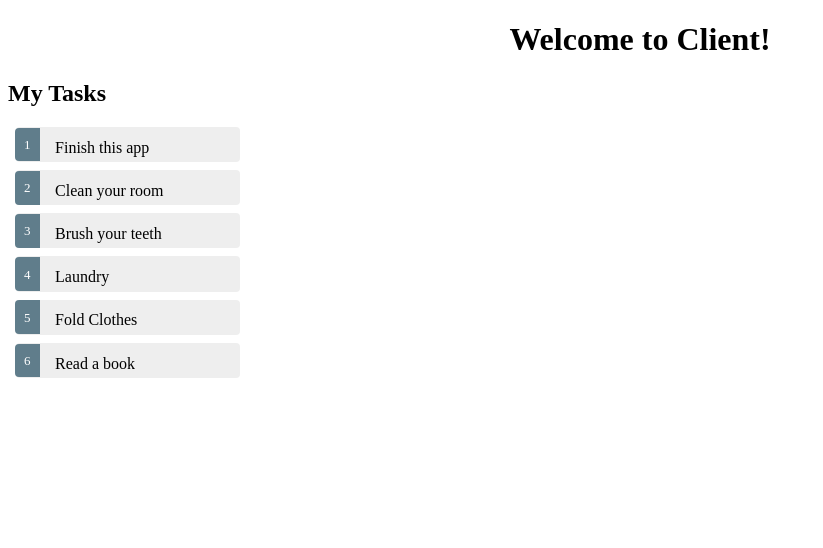
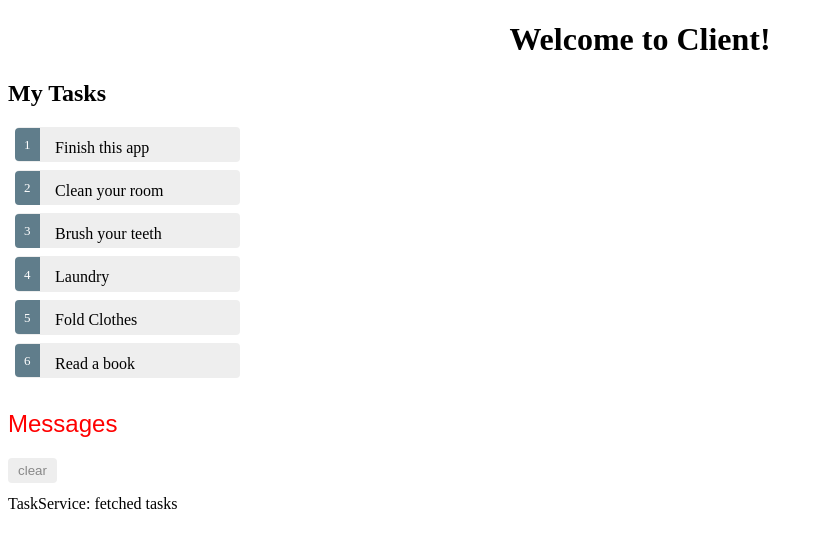
Before and after one commit to HGunther/GoalsToActions, an Angular app in the folder Client/: page / in a window 1280 px wide. Shown: the top 548 px of the page, without its empty margins (0-823 px from the left). Built offline with nearby package versions, Linux system fonts and the light colour scheme.

Commit message:
Added a servivce handler to fetch the list of tasks. Added a message service to display important messages.

```diff
--- a/Client/src/app/app.component.html
+++ b/Client/src/app/app.component.html
@@ -5,6 +5,8 @@
   </h1>
 </div>
 
-  <app-task-list></app-task-list>
+
+<app-task-list></app-task-list>
+<app-messages></app-messages>
 
 <router-outlet></router-outlet>
--- a/Client/src/app/app.module.ts
+++ b/Client/src/app/app.module.ts
@@ -6,12 +6,14 @@
 import { AppComponent } from './app.component';
 import { TaskComponent } from './task/task.component';
 import { TaskListComponent } from './task-list/task-list.component';
+import { MessagesComponent } from './messages/messages.component';
 
 @NgModule({
   declarations: [
     AppComponent,
     TaskComponent,
-    TaskListComponent
+    TaskListComponent,
+    MessagesComponent
   ],
   imports: [
     BrowserModule,
--- /dev/null
+++ b/Client/src/app/message.service.ts
@@ -0,0 +1,16 @@
+import { Injectable } from '@angular/core';
+
+@Injectable({
+  providedIn: 'root',
+})
+export class MessageService {
+  messages: string[] = [];
+
+  add(message: string) {
+    this.messages.push(message);
+  }
+
+  clear() {
+    this.messages = [];
+  }
+}
--- /dev/null
+++ b/Client/src/app/messages/messages.component.css
@@ -0,0 +1,35 @@
+/* MessagesComponent's private CSS styles */
+h2 {
+    color: red;
+    font-family: Arial, Helvetica, sans-serif;
+    font-weight: lighter;
+  }
+  body {
+    margin: 2em;
+  }
+  body, input[text], button {
+    color: crimson;
+    font-family: Cambria, Georgia;
+  }
+
+  button.clear {
+    font-family: Arial;
+    background-color: #eee;
+    border: none;
+    padding: 5px 10px;
+    border-radius: 4px;
+    cursor: pointer;
+    cursor: hand;
+  }
+  button:hover {
+    background-color: #cfd8dc;
+  }
+  button:disabled {
+    background-color: #eee;
+    color: #aaa;
+    cursor: auto;
+  }
+  button.clear {
+    color: #888;
+    margin-bottom: 12px;
+  }
--- /dev/null
+++ b/Client/src/app/messages/messages.component.html
@@ -0,0 +1,8 @@
+<div *ngIf="messageService.messages.length">
+
+  <h2>Messages</h2>
+  <button class="clear"
+          (click)="messageService.clear()">clear</button>
+  <div *ngFor='let message of messageService.messages'> {{message}} </div>
+
+</div>
--- /dev/null
+++ b/Client/src/app/messages/messages.component.ts
@@ -0,0 +1,16 @@
+import { Component, OnInit } from '@angular/core';
+import { MessageService } from '../message.service';
+
+@Component({
+  selector: 'app-messages',
+  templateUrl: './messages.component.html',
+  styleUrls: ['./messages.component.css']
+})
+export class MessagesComponent implements OnInit {
+
+  constructor(public messageService: MessageService) { }
+
+  ngOnInit() {
+  }
+
+}
--- a/Client/src/app/task-list/task-list.component.ts
+++ b/Client/src/app/task-list/task-list.component.ts
@@ -1,5 +1,6 @@
 import { Component, OnInit } from '@angular/core';
 import { Task } from '../task';
+import { TaskService } from '../task.service';
 import { TASKS } from '../mock-tasks';
 
 @Component({
@@ -9,16 +10,21 @@
 })
 export class TaskListComponent implements OnInit {
 
-  constructor() { }
+  constructor(private taskService: TaskService) { }
 
   ngOnInit() {
+    this.getTasks();
   }
 
-  tasks = TASKS;
+  tasks: Task[];
 
   selectedTask: Task;
   onSelect(task: Task): void {
     this.selectedTask = task;
   }
 
+  getTasks(): void {
+    this.taskService.getTasks().subscribe(tasks => this.tasks = tasks);
+  }
+
 }
--- a/Client/src/app/task.service.ts
+++ b/Client/src/app/task.service.ts
@@ -1,9 +1,18 @@
 import { Injectable } from '@angular/core';
+import { Task } from './task';
+import { TASKS } from './mock-tasks';
+import { Observable, of } from 'rxjs';
+import { MessageService } from './message.service';
 
 @Injectable({
   providedIn: 'root'
 })
 export class TaskService {
 
-  constructor() { }
+  constructor(private messageService: MessageService) { }
+
+  getTasks(): Observable<Task[]> {
+    this.messageService.add('TaskService: fetched tasks');
+    return of(TASKS);
+  }
 }
```
Also changed, not shown: 2 other files (tests, documents, lock files or other folders).
